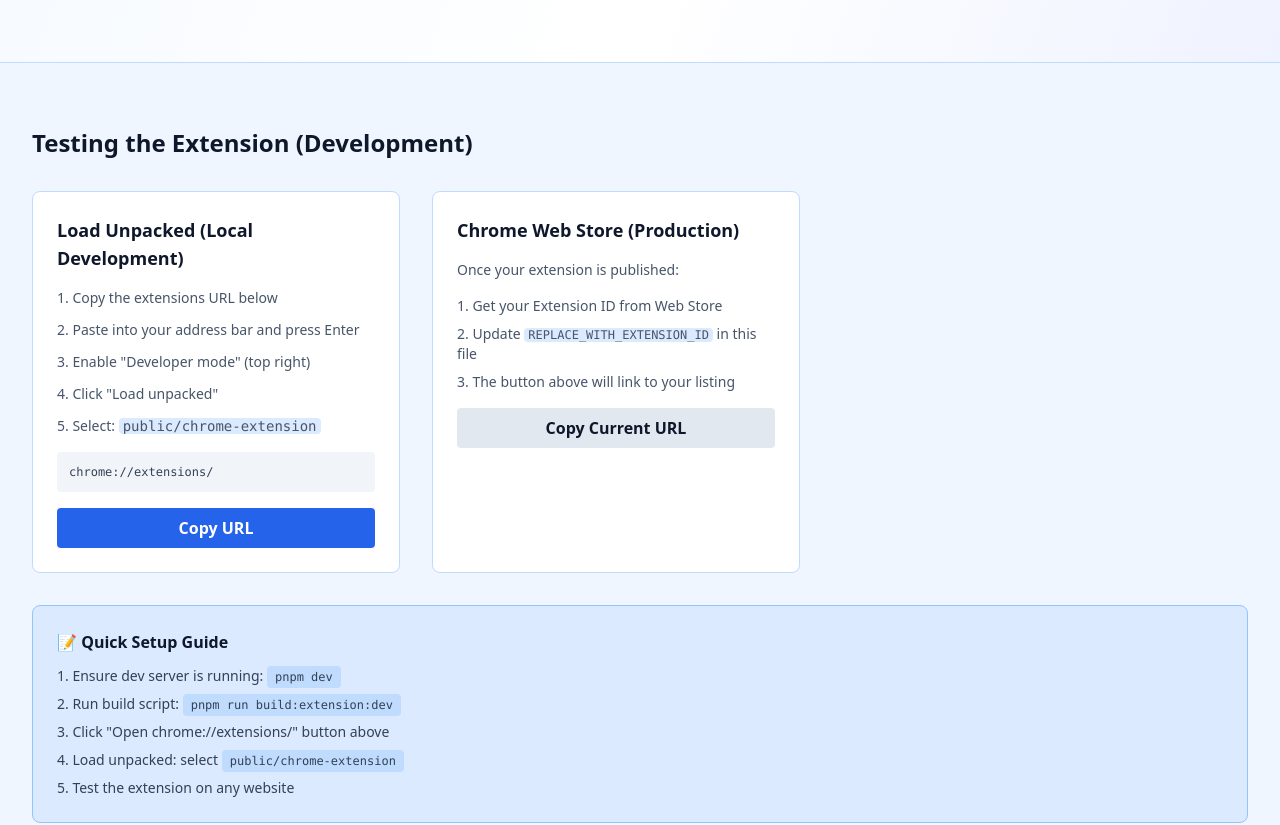
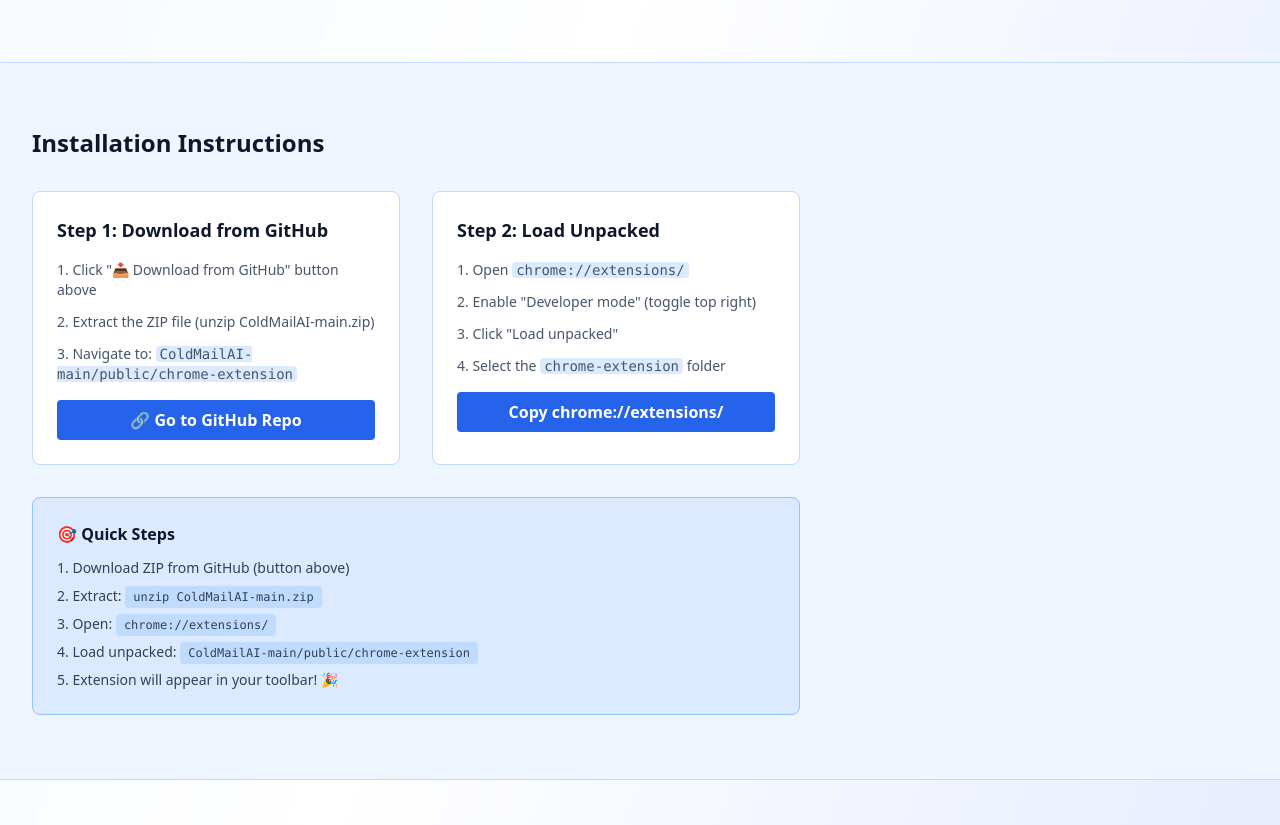
Before and after one commit to victoor832/ColdMailAI, a Next.js app: page /download-extension in a window 1280 px wide. Shown: the part 1764-2589 px from the top of the page. Built offline with nearby package versions, Linux system fonts and the light colour scheme.

Commit message:
feat: implement API for downloading Chrome extension as ZIP and update download page

```diff
--- /dev/null
+++ b/app/api/download-extension/route.ts
@@ -0,0 +1,69 @@
+import { NextResponse } from 'next/server';
+import fs from 'fs';
+import path from 'path';
+import { execSync } from 'child_process';
+
+export async function GET() {
+  try {
+    const extensionPath = path.join(process.cwd(), 'public/chrome-extension');
+
+    // Verificar que existe
+    if (!fs.existsSync(extensionPath)) {
+      console.error(`Extension path not found: ${extensionPath}`);
+      return NextResponse.json(
+        { error: 'Extension folder not found' },
+        { status: 404 }
+      );
+    }
+
+    // Crear ZIP temporal
+    const tempDir = '/tmp';
+    const tempZip = path.join(tempDir, `coldmailai-extension-${Date.now()}.zip`);
+
+    try {
+      execSync(`cd ${path.join(process.cwd(), 'public')} && zip -r ${tempZip} chrome-extension -q`, {
+        stdio: 'pipe',
+      });
+    } catch (zipError) {
+      console.error('ZIP creation error:', zipError);
+      return NextResponse.json(
+        { error: 'Failed to create ZIP archive' },
+        { status: 500 }
+      );
+    }
+
+    // Verificar que el ZIP se creó
+    if (!fs.existsSync(tempZip)) {
+      console.error(`ZIP file not created: ${tempZip}`);
+      return NextResponse.json(
+        { error: 'Failed to create extension package' },
+        { status: 500 }
+      );
+    }
+
+    // Leer archivo
+    const fileContent = fs.readFileSync(tempZip);
+
+    // Limpiar temporal
+    try {
+      fs.unlinkSync(tempZip);
+    } catch (cleanupError) {
+      console.warn('Failed to cleanup temp file:', cleanupError);
+    }
+
+    // Servir
+    return new NextResponse(fileContent, {
+      headers: {
+        'Content-Type': 'application/zip',
+        'Content-Disposition': 'attachment; filename="coldmailai-extension.zip"',
+        'Cache-Control': 'public, max-age=3600',
+      },
+    });
+  } catch (error) {
+    console.error('Download error:', error);
+    return NextResponse.json(
+      { error: 'Failed to create extension package' },
+      { status: 500 }
+    );
+  }
+}
--- a/app/download-extension/page.tsx
+++ b/app/download-extension/page.tsx
@@ -9,31 +9,29 @@
   const [copiedExtensionsUrl, setCopiedExtensionsUrl] = useState(false);
   const isDev = process.env.NODE_ENV === 'development';
 
-  // Reemplaza con tu Extension ID real una vez publicado en Chrome Web Store
-  const extensionId = 'REPLACE_WITH_EXTENSION_ID';
+  // Extension download details
+  const GITHUB_OWNER = 'victoor832';
+  const GITHUB_REPO = 'ColdMailAI';
+  const GITHUB_BRANCH = 'main';
 
-  // Validate extension ID in production
-  if (!isDev && extensionId === 'REPLACE_WITH_EXTENSION_ID') {
-    console.error('Extension ID not configured for production');
-  }
-
-  const chromeWebStoreUrl = `https://chrome.google.com/webstore/detail/${extensionId}`;
+  const apiDownloadUrl = '/api/download-extension';
+  const githubRepoUrl = `https://github.com/${GITHUB_OWNER}/${GITHUB_REPO}`;
   const chromeExtensionsUrl = 'chrome://extensions/';
 
-  const handleInstallClick = () => {
-    const newWindow = window.open(chromeWebStoreUrl, '_blank');
-    if (newWindow) newWindow.opener = null;
+  const handleDownloadClick = () => {
+    // Descarga solo la carpeta chrome-extension desde el API endpoint
+    window.location.href = apiDownloadUrl;
   };
 
   const handleCopyUrl = () => {
-    navigator.clipboard.writeText(chromeWebStoreUrl)
+    navigator.clipboard.writeText(githubRepoUrl)
       .then(() => {
         setCopied(true);
         setTimeout(() => setCopied(false), 2000);
       })
       .catch((err) => {
         console.error('Failed to copy:', err);
-        alert('Failed to copy URL. Please copy manually: ' + chromeWebStoreUrl);
+        alert('Failed to copy URL. Please copy manually: ' + githubRepoUrl);
       });
   };
 
@@ -91,10 +89,10 @@
           {/* CTAs */}
           <div className="flex flex-col sm:flex-row gap-4 justify-center py-8">
             <button
-              onClick={handleInstallClick}
+              onClick={handleDownloadClick}
               className="px-8 py-4 bg-blue-600 hover:bg-blue-700 text-white font-bold rounded-lg transition-colors shadow-lg hover:shadow-xl text-lg"
             >
-              📥 Install from Chrome Web Store
+              📥 Download from GitHub
             </button>
             <Link href="/research">
               <Button variant="outline" size="lg">
@@ -103,14 +101,12 @@
             </Link>
           </div>
 
-          {/* Development Notice */}
-          {isDev && (
-            <div className="bg-amber-50 dark:bg-amber-900/20 border-l-4 border-amber-400 p-4 rounded text-left max-w-2xl mx-auto">
-              <p className="text-sm text-amber-800 dark:text-amber-200">
-                <strong>💡 Development Note:</strong> The extension ID above is a placeholder. Once you publish to Chrome Web Store, replace <code className="bg-amber-100 dark:bg-amber-800 px-2 py-1 rounded text-xs">REPLACE_WITH_EXTENSION_ID</code> with your actual Extension ID in this file.
-              </p>
-            </div>
-          )}
+          {/* GitHub Notice */}
+          <div className="bg-amber-50 dark:bg-amber-900/20 border-l-4 border-amber-400 p-4 rounded text-left max-w-2xl mx-auto">
+            <p className="text-sm text-amber-800 dark:text-amber-200">
+              <strong>📦 Download & Install:</strong> Click "Download from GitHub" to get the latest extension code. Then follow the "Load Unpacked" instructions below to install it locally.
+            </p>
+          </div>
         </div>
       </div>
 
@@ -197,65 +193,71 @@
         <div className="bg-blue-50 dark:bg-blue-900/20 border-t border-b border-blue-200 dark:border-blue-800 py-16">
           <div className="container">
             <h2 className="text-2xl font-bold text-slate-900 dark:text-white mb-8">
-              Testing the Extension (Development)
+              Installation Instructions
             </h2>
 
             <div className="grid md:grid-cols-2 gap-8 max-w-3xl">
-              {/* Option 1: Load Unpacked */}
+              {/* Step 1: Download from GitHub */}
               <div className="space-y-4 p-6 bg-white dark:bg-slate-900 rounded-lg border border-blue-200 dark:border-blue-800">
                 <h3 className="font-bold text-lg text-slate-900 dark:text-white">
-                  Load Unpacked (Local Development)
+                  Step 1: Download from GitHub
                 </h3>
                 <ol className="space-y-3 text-sm text-slate-600 dark:text-slate-400 list-decimal list-inside">
-                  <li>Copy the extensions URL below</li>
-                  <li>Paste into your address bar and press Enter</li>
-                  <li>Enable "Developer mode" (top right)</li>
+                  <li>Click "📥 Download from GitHub" button above</li>
+                  <li>Extract the ZIP file (unzip ColdMailAI-main.zip)</li>
+                  <li>Navigate to: <code className="bg-blue-100 dark:bg-blue-800 px-1 rounded">ColdMailAI-main/public/chrome-extension</code></li>
+                </ol>
+                <a
+                  href={`https://github.com/victoor832/ColdMailAI`}
+                  target="_blank"
+                  rel="noopener noreferrer"
+                  className="block mt-2 px-4 py-2 bg-blue-600 hover:bg-blue-700 text-white font-semibold rounded transition-colors text-center"
+                >
+                  🔗 Go to GitHub Repo
+                </a>
+              </div>
+
+              {/* Step 2: Load Unpacked */}
+              <div className="space-y-4 p-6 bg-white dark:bg-slate-900 rounded-lg border border-blue-200 dark:border-blue-800">
+                <h3 className="font-bold text-lg text-slate-900 dark:text-white">
+                  Step 2: Load Unpacked
+                </h3>
+                <ol className="space-y-3 text-sm text-slate-600 dark:text-slate-400 list-decimal list-inside">
+                  <li>Open <code className="bg-blue-100 dark:bg-blue-800 px-1 rounded">chrome://extensions/</code></li>
+                  <li>Enable "Developer mode" (toggle top right)</li>
                   <li>Click "Load unpacked"</li>
-                  <li>Select: <code className="bg-blue-100 dark:bg-blue-800 px-1 rounded">public/chrome-extension</code></li>
+                  <li>Select the <code className="bg-blue-100 dark:bg-blue-800 px-1 rounded">chrome-extension</code> folder</li>
                 </ol>
-                <div className="flex items-center gap-2 bg-slate-100 dark:bg-slate-800 p-3 rounded text-xs font-mono text-slate-700 dark:text-slate-300 break-all">
-                  <span className="flex-1">{chromeExtensionsUrl}</span>
-                </div>
                 <button
                   onClick={handleCopyExtensionsUrl}
                   className="w-full mt-2 px-4 py-2 bg-blue-600 hover:bg-blue-700 text-white font-semibold rounded transition-colors"
                 >
-                  {copiedExtensionsUrl ? '✓ Copied!' : 'Copy URL'}
-                </button>
-              </div>
-
-              {/* Option 2: Web Store (Production) */}
-              <div className="space-y-4 p-6 bg-white dark:bg-slate-900 rounded-lg border border-blue-200 dark:border-blue-800">
-                <h3 className="font-bold text-lg text-slate-900 dark:text-white">
-                  Chrome Web Store (Production)
-                </h3>
-                <p className="text-sm text-slate-600 dark:text-slate-400">
-                  Once your extension is published:
-                </p>
-                <ol className="space-y-2 text-sm text-slate-600 dark:text-slate-400 list-decimal list-inside">
-                  <li>Get your Extension ID from Web Store</li>
-                  <li>Update <code className="bg-blue-100 dark:bg-blue-800 px-1 rounded text-xs">REPLACE_WITH_EXTENSION_ID</code> in this file</li>
-                  <li>The button above will link to your listing</li>
-                </ol>
-                <button
-                  onClick={handleCopyUrl}
-                  className="w-full mt-4 px-4 py-2 bg-slate-200 dark:bg-slate-700 hover:bg-slate-300 dark:hover:bg-slate-600 text-slate-900 dark:text-white font-semibold rounded transition-colors"
-                >
-                  {copied ? '✓ Copied!' : 'Copy Current URL'}
+                  {copiedExtensionsUrl ? '✓ Copied!' : 'Copy chrome://extensions/'}
                 </button>
               </div>
             </div>
 
-            <div className="mt-8 p-6 bg-blue-100 dark:bg-blue-900/40 rounded-lg border border-blue-300 dark:border-blue-700">
-              <h4 className="font-bold text-slate-900 dark:text-white mb-3">📝 Quick Setup Guide</h4>
+            <div className="mt-8 p-6 bg-blue-100 dark:bg-blue-900/40 rounded-lg border border-blue-300 dark:border-blue-700 max-w-3xl">
+              <h4 className="font-bold text-slate-900 dark:text-white mb-3">🎯 Quick Steps</h4>
               <ol className="space-y-2 text-sm text-slate-700 dark:text-slate-300 list-decimal list-inside">
-                <li>Ensure dev server is running: <code className="bg-blue-200 dark:bg-blue-800 px-2 py-1 rounded text-xs font-mono">pnpm dev</code></li>
-                <li>Run build script: <code className="bg-blue-200 dark:bg-blue-800 px-2 py-1 rounded text-xs font-mono">pnpm run build:extension:dev</code></li>
-                <li>Click "Open chrome://extensions/" button above</li>
-                <li>Load unpacked: select <code className="bg-blue-200 dark:bg-blue-800 px-2 py-1 rounded text-xs font-mono">public/chrome-extension</code></li>
-                <li>Test the extension on any website</li>
+                <li>Download ZIP from GitHub (button above)</li>
+                <li>Extract: <code className="bg-blue-200 dark:bg-blue-800 px-2 py-1 rounded text-xs font-mono">unzip ColdMailAI-main.zip</code></li>
+                <li>Open: <code className="bg-blue-200 dark:bg-blue-800 px-2 py-1 rounded text-xs font-mono">chrome://extensions/</code></li>
+                <li>Load unpacked: <code className="bg-blue-200 dark:bg-blue-800 px-2 py-1 rounded text-xs font-mono">ColdMailAI-main/public/chrome-extension</code></li>
+                <li>Extension will appear in your toolbar! 🎉</li>
               </ol>
             </div>
+          </div>
+        </div>
+      )}
+
+      {/* Production Notice */}
+      {!isDev && (
+        <div className="bg-green-50 dark:bg-green-900/20 border-t border-b border-green-200 dark:border-green-800 py-12">
+          <div className="container text-center">
+            <p className="text-sm text-green-800 dark:text-green-200">
+              <strong>✅ Production Mode:</strong> Download the extension from GitHub to use it locally, or use the web version on our dashboard.
+            </p>
           </div>
         </div>
       )}
@@ -306,10 +308,10 @@
           </p>
 
           <button
-            onClick={handleInstallClick}
+            onClick={handleDownloadClick}
             className="px-8 py-4 bg-white text-blue-600 font-bold rounded-lg hover:bg-gray-100 transition-colors inline-block text-lg"
           >
-            📥 Install Now
+            📥 Download from GitHub
           </button>
         </div>
       </div>
```
